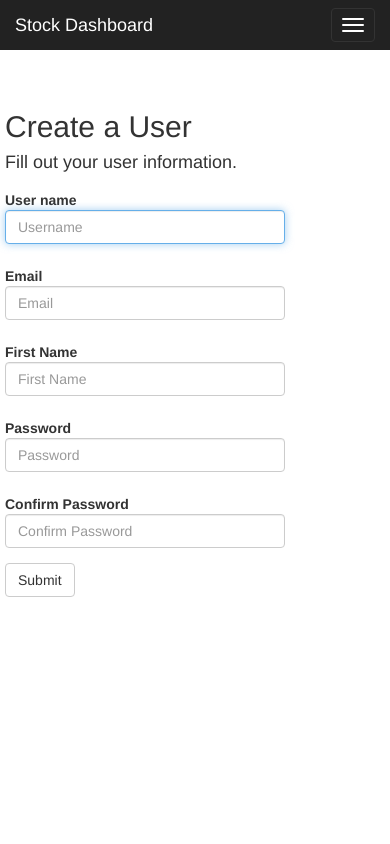
After one commit to mattsanner/StockSiteVS, a Django app: page /register/ in a window 390 px wide; the page is wider, and only the part inside the window is pictured. The commit adds this page. Run offline with Django 3.2, Linux system fonts and the light colour scheme.

Commit message:
Added User Creation

```diff
--- a/StockSite/StockSite/urls.py
+++ b/StockSite/StockSite/urls.py
@@ -38,6 +38,8 @@ urlpatterns = [
             'next_page': '/',
         },
         name='logout'),
+    url(r'^register/$',
+        app.views.create_user, { }, name='register'),
     url(r'^admin/', admin.site.urls),
     url(r'^robinhood/', include('robinhood.urls', namespace='robinhood'), name='robinhood'),
     url(r'^stock/(?P<stock>[a-zA-Z ]+)/', app.views.stock, name='single_stock'),
--- a/StockSite/app/forms.py
+++ b/StockSite/app/forms.py
@@ -3,7 +3,7 @@ Definition of forms.
 """
 
 from django import forms
-from django.contrib.auth.forms import AuthenticationForm
+from django.contrib.auth.forms import AuthenticationForm, UserCreationForm
 from django.utils.translation import ugettext_lazy as _
 
 class BootstrapAuthenticationForm(AuthenticationForm):
@@ -16,3 +16,25 @@ class BootstrapAuthenticationForm(AuthenticationForm):
                                widget=forms.PasswordInput({
                                    'class': 'form-control',
                                    'placeholder':'Password'}))
+
+class RegistrationForm(UserCreationForm):
+    username = forms.CharField(max_length=254,
+                               widget=forms.TextInput({
+                                    'class':'form-control',
+                                    'placeholder': 'Username'}))
+    email = forms.CharField(max_length=254,
+                            widget=forms.TextInput({
+                                    'class':'form-control',
+                                    'placeholder': 'Email'}))
+    firstName = forms.CharField(max_length=30,
+                                widget=forms.TextInput({
+                                    'class':'form-control',
+                                    'placeholder': 'First Name'}))
+    password1 = forms.CharField(label=_("Password"),
+                               widget=forms.PasswordInput({
+                                   'class': 'form-control',
+                                    'placeholder': 'Password'}))
+    password2 = forms.CharField(label=_("Password confirmation"),
+                               widget=forms.PasswordInput({
+                                   'class': 'form-control',
+                                   'placeholder': 'Confirm Password'}))
--- a/StockSite/app/templates/app/login.html
+++ b/StockSite/app/templates/app/login.html
@@ -25,6 +25,7 @@
                 <div class="col-md-offset-2 col-md-10">
                     <input type="hidden" name="next" value="/" />
                     <input type="submit" value="Log in" class="btn btn-default" />
+                    <div>Don't have an account? <a href="{% url 'register' %}">Sign up here.</a></div>
                 </div>
             </div>
             {% if form.errors %}
--- /dev/null
+++ b/StockSite/app/templates/app/user_registration.html
@@ -0,0 +1,51 @@
+{% extends "app/layout.html" %}
+
+{% block content %}
+<body>
+    <div class="col-sm-9 col-sm-offset-3 col-md-10 col-md-offset-2 main">
+        <h2>{{ title }}</h2>
+        <section id="userCreationForm">
+            <form action="." method="post" class="form-horizontal">
+                {% csrf_token %}
+                <h4>Fill out your user information.</h4>
+                <div class="form-group">
+                    <label for="id_username" class="col-md-2 control-label">User name</label>
+                    <div class="col-md-10">
+                        {{ form.username }}
+                    </div>
+                </div>
+                <div class="form-group">
+                    <label for="id_email" class="col-md-2 control-label">Email</label>
+                    <div class="col-md-10">
+                        {{ form.email }}
+                    </div>
+                </div>
+                <div class="form-group">
+                    <label for="id_firstName" class="col-md-2 control-label">First Name</label>
+                    <div class="col-md-10">
+                        {{ form.firstName }}
+                    </div>
+                </div>
+                <div class="form-group">
+                    <label for="id_password1" class="col-md-2 control-label">Password</label>
+                    <div class="col-md-10">
+                        {{ form.password1 }}
+                    </div>
+                </div>
+                <div class="form-group">
+                    <label for="id_password2" class="col-md-2 control-label">Confirm Password</label>
+                    <div class="col-md-10">
+                        {{ form.password2 }}
+                    </div>
+                </div>
+                <div class="form-group">
+                    <div class="col-md-offset-2 col-md-10">
+                        <input type="hidden" name="next" value="/" />
+                        <input type="submit" value="Submit" class="btn btn-default" />
+                    </div>
+                </div>
+            </form>
+        </section>
+    </div>
+</body>
+{% endblock %}
--- a/StockSite/app/views.py
+++ b/StockSite/app/views.py
@@ -2,16 +2,17 @@
 Definition of views.
 """
 
-from django.shortcuts import render, redirect
-from django.http import HttpRequest
-from django.template import RequestContext
+from django.shortcuts import render, redirect, reverse
+from django.http import HttpRequest, HttpResponseRedirect
+from django.contrib.auth.models import User
+from django.core.validators import validate_email, ValidationError
 from datetime import datetime
 from robinhood.models import RobinhoodUser
 from robinhood.services import RobinhoodServices
 from app.util import json_encode_decimal
 
+from . import forms
 import json
-
 
 def home(request):
     """Renders the home page."""
@@ -59,6 +60,26 @@ def stock(request, stock):
         }
     )
 
+def create_user(request):
+    if(request.method == 'POST'):
+        form = forms.RegistrationForm(request.POST)
+        if(form.is_valid() and form.cleaned_data['password1'] == form.cleaned_data['password2']):
+            try:
+                validate_email(form.cleaned_data['email']);
+                user = User.objects.create_user(form.cleaned_data['username'], form.cleaned_data['email'], form.cleaned_data['password1'])
+                user.first_name = form.cleaned_data['firstName']
+                user.save()
+                return HttpResponseRedirect(reverse('login'))
+            except ValidationError as e:
+                return render(request, 'app/user_registration.html', {'title': 'Enter a valid email address', 'form': forms.RegistrationForm()})
+            except Exception as e:
+                return render(request, 'app/user_registration.html', {'title': 'There was an error processing your submission. Try again.', 'form': forms.RegistrationForm()})
+        else:
+            return render(request, 'app/error.html', {'error': 'Form data was not valid and/or passwords did not match' })
+    else:
+        form = forms.RegistrationForm()
+        return render(request, 'app/user_registration.html', {'title': 'Create a User', 'form': form})
+
 def contact(request):
     """Renders the contact page."""
     assert isinstance(request, HttpRequest)
```
Also changed, not shown: StockSite/app/templates/app/error.html (added, +13 -0 lines), 1 other file.
